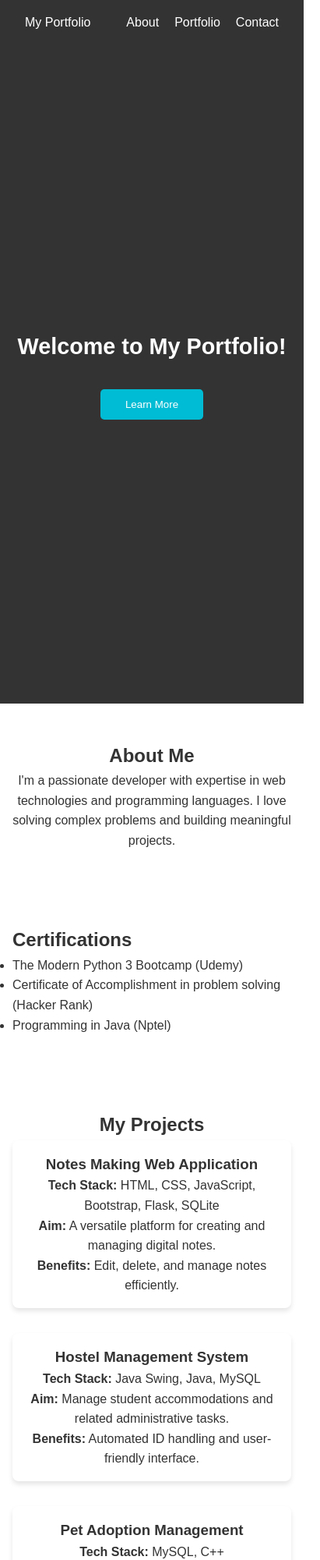
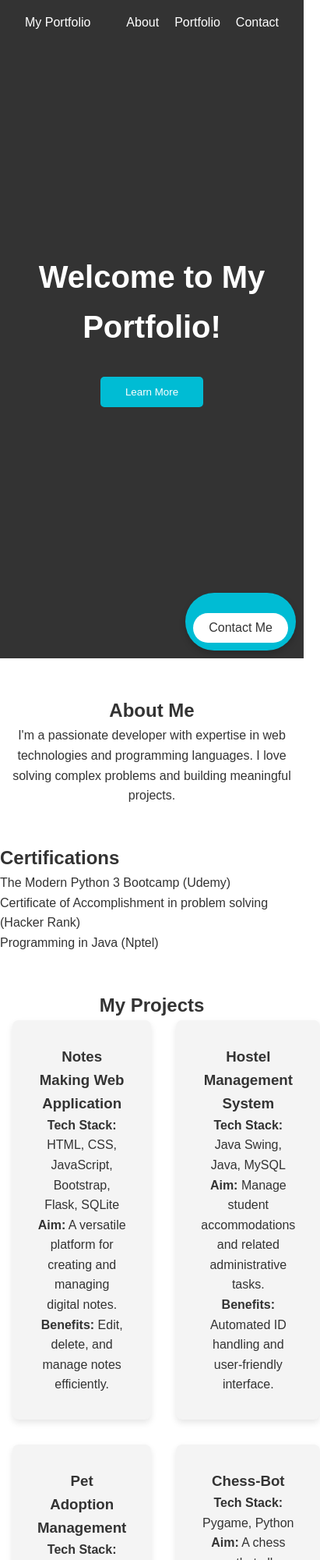
Before and after one commit to Tanmaydevra09/tanmay-portfolio, a plain HTML site: page index.html in a window 390 px wide. Shown: the top 2000 px of the page at 78% size, 411 px wide, since content can reach past the window. Drawn offline with Linux system fonts and the light colour scheme.

Commit message:
Update styles.css

```diff
--- a/styles.css
+++ b/styles.css
@@ -1,9 +1,11 @@
+/* Resetting styles */
 * {
     margin: 0;
     padding: 0;
     box-sizing: border-box;
 }
 
+/* General body styles */
 body {
     font-family: Arial, sans-serif;
     line-height: 1.6;
@@ -11,6 +13,7 @@ body {
     scroll-behavior: smooth;
 }
 
+/* Navigation Bar */
 nav {
     display: flex;
     justify-content: space-between;
@@ -18,9 +21,11 @@ nav {
     background: #333;
     color: #fff;
     padding: 1rem 2rem;
-    position: sticky;
+    position: fixed;
     top: 0;
-    z-index: 100;
+    left: 0;
+    right: 0;
+    z-index: 10;
 }
 
 nav ul {
@@ -42,6 +47,7 @@ nav a:hover {
     color: #00bcd4;
 }
 
+/* Landing Section */
 #landing {
     display: flex;
     justify-content: center;
@@ -51,7 +57,6 @@ nav a:hover {
     color: #fff;
     text-align: center;
     position: relative;
-    font-size: 2rem;
 }
 
 .intro h2 {
@@ -74,35 +79,35 @@ button:hover {
     background: #0097a7;
 }
 
-section {
-    padding: 3rem 1rem;
-}
-
+/* About Section */
 #about, #portfolio, #contact {
     max-width: 800px;
     margin: 0 auto;
     text-align: center;
+    padding: 3rem 1rem;
 }
 
+/* Projects Grid */
 .projects-container {
     display: grid;
-    grid-template-columns: repeat(auto-fill, minmax(250px, 1fr));
+    grid-template-columns: 1fr 1fr;
     gap: 2rem;
 }
 
 .project {
-    background: #fff;
-    padding: 1.5rem;
+    background: #f4f4f4;
+    padding: 2rem;
     border-radius: 8px;
-    box-shadow: 0 4px 6px rgba(0, 0, 0, 0.1);
+    box-shadow: 0 4px 8px rgba(0, 0, 0, 0.1);
     transition: transform 0.3s ease, box-shadow 0.3s ease;
 }
 
 .project:hover {
-    transform: scale(1.05);
-    box-shadow: 0 6px 12px rgba(0, 0, 0, 0.2);
+    transform: translateY(-10px);
+    box-shadow: 0 8px 16px rgba(0, 0, 0, 0.2);
 }
 
+/* Contact Form Styles */
 form input, form textarea, form button {
     width: 100%;
     margin: 1rem 0;
@@ -132,22 +137,55 @@ form button:hover {
     font-size: 1.1rem;
 }
 
-/* Responsive Design */
-@media (max-width: 768px) {
-    #landing h2 {
-        font-size: 1.8rem;
+/* Floating Contact Info */
+.contact-info {
+    position: fixed;
+    bottom: 20px;
+    right: 20px;
+    background: #00bcd4;
+    padding: 10px;
+    border-radius: 50px;
+    box-shadow: 0 4px 8px rgba(0, 0, 0, 0.2);
+    cursor: pointer;
+    z-index: 10;
+}
+
+.contact-info button {
+    background: #fff;
+    border: none;
+    padding: 10px 20px;
+    border-radius: 25px;
+    font-size: 1.2rem;
+    color: #333;
+}
+
+.contact-details {
+    display: none;
+    background: #fff;
+    padding: 20px;
+    border-radius: 8px;
+    box-shadow: 0 4px 8px rgba(0, 0, 0, 0.1);
+    margin-top: 10px;
+}
+
+.contact-details p {
+    margin: 5px 0;
+    font-size: 1rem;
+}
+
+@media screen and (max-width: 768px) {
+    .contact-info {
+        bottom: 10px;
+        right: 10px;
+    }
+}
+
+@media screen and (max-width: 480px) {
+    .contact-info button {
+        font-size: 1rem;
     }
 
-    form {
-        max-width: 600px;
-        margin: 0 auto;
-    }
-
-    .project {
-        padding: 1rem;
-    }
-
-    .projects-container {
-        grid-template-columns: 1fr;
+    .contact-details p {
+        font-size: 0.9rem;
     }
 }
```
